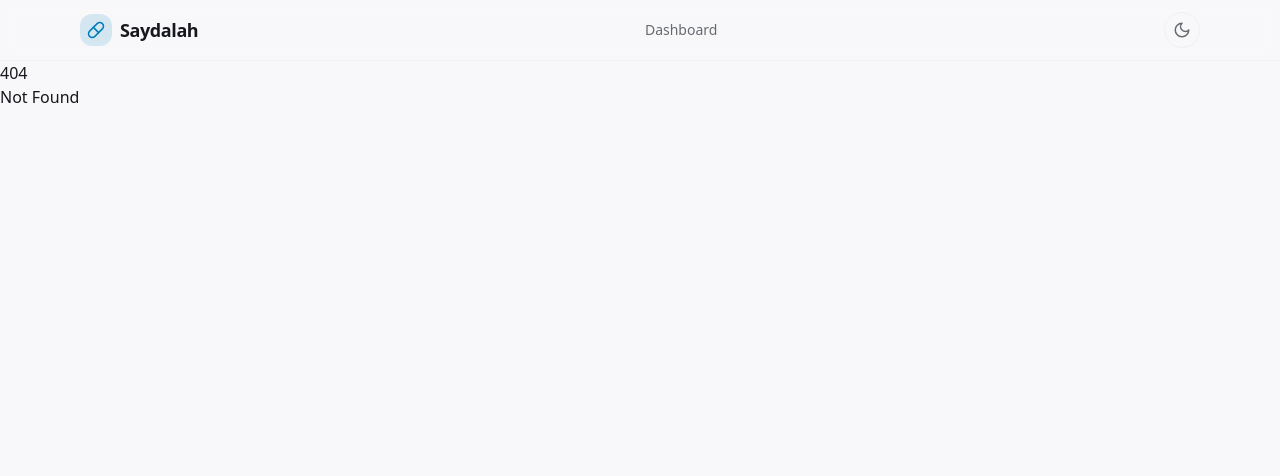
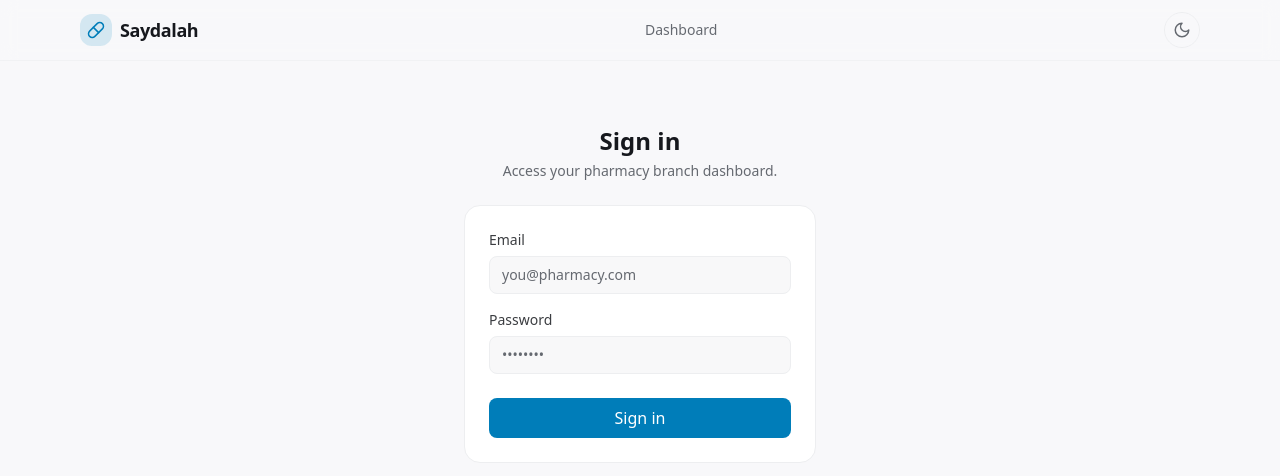
Before and after one commit to ebnsina/saydalah-web, a SvelteKit app: page /login in a window 1280 px wide. Before the commit this address had no page. Shown: the top 476 px of the page. Built offline with nearby package versions, Linux system fonts and the light colour scheme; no server answers.

Commit message:
feat: add login page

```diff
--- /dev/null
+++ b/src/routes/login/+page.svelte
@@ -0,0 +1,75 @@
+<script lang="ts">
+	import { goto } from '$app/navigation';
+	import { login, setToken } from '$lib/api/auth';
+
+	let email = $state('');
+	let password = $state('');
+	let submitting = $state(false);
+	let error = $state<string | null>(null);
+
+	async function handleSubmit(event: SubmitEvent) {
+		event.preventDefault();
+		error = null;
+		submitting = true;
+		try {
+			const { token } = await login(email, password);
+			setToken(token);
+			await goto('/');
+		} catch (err) {
+			error = err instanceof Error ? err.message : 'Unable to sign in.';
+		} finally {
+			submitting = false;
+		}
+	}
+</script>
+
+<svelte:head>
+	<title>Sign in — Saydalah</title>
+</svelte:head>
+
+<div class="mx-auto flex max-w-sm flex-col gap-6 px-4 py-16">
+	<div class="text-center">
+		<h1 class="text-2xl font-semibold text-fg">Sign in</h1>
+		<p class="mt-1 text-sm text-muted">Access your pharmacy branch dashboard.</p>
+	</div>
+
+	<form class="flex flex-col gap-4 rounded-2xl border border-surface-2 bg-surface p-6" onsubmit={handleSubmit}>
+		<label class="flex flex-col gap-1.5 text-sm">
+			<span class="font-medium text-fg-soft">Email</span>
+			<input
+				type="email"
+				name="email"
+				autocomplete="email"
+				required
+				bind:value={email}
+				class="rounded-lg border border-surface-2 bg-surface-2/40 px-3 py-2 text-fg placeholder:text-muted focus:border-accent"
+				placeholder="you@pharmacy.com"
+			/>
+		</label>
+
+		<label class="flex flex-col gap-1.5 text-sm">
+			<span class="font-medium text-fg-soft">Password</span>
+			<input
+				type="password"
+				name="password"
+				autocomplete="current-password"
+				required
+				bind:value={password}
+				class="rounded-lg border border-surface-2 bg-surface-2/40 px-3 py-2 text-fg placeholder:text-muted focus:border-accent"
+				placeholder="••••••••"
+			/>
+		</label>
+
+		{#if error}
+			<p class="text-sm text-red-500">{error}</p>
+		{/if}
+
+		<button
+			type="submit"
+			disabled={submitting}
+			class="mt-2 rounded-lg bg-accent px-4 py-2 font-medium text-white transition hover:bg-accent-strong disabled:opacity-60"
+		>
+			{submitting ? 'Signing in…' : 'Sign in'}
+		</button>
+	</form>
+</div>
```
